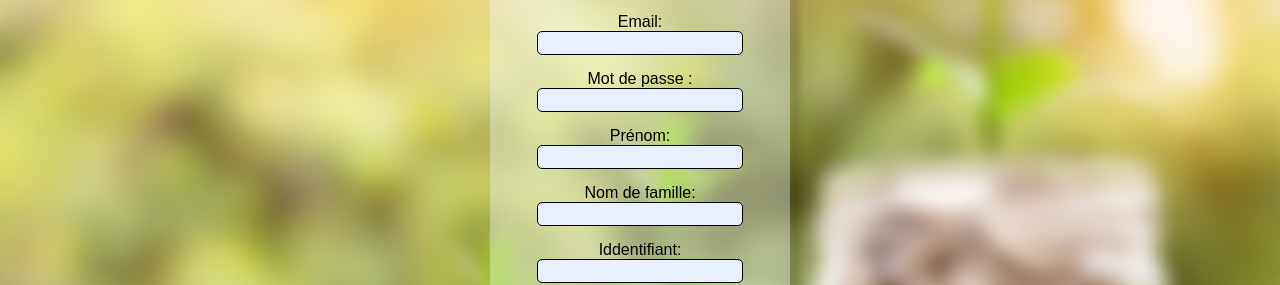
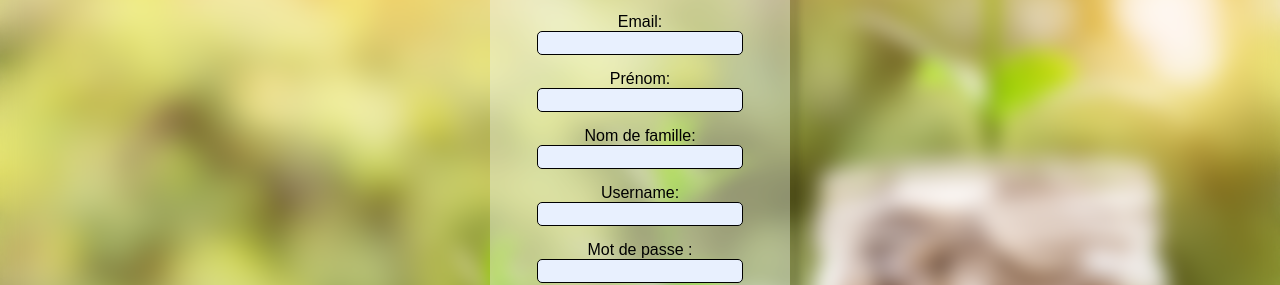
Before and after one commit to mehdi660/ArgentBankProject, a React (Create React App) app in the folder Frontend/: page /signup in a window 1280 px wide. Shown: the part 523-808 px from the top of the page. Built offline with nearby package versions, Linux system fonts and the light colour scheme.

Commit message:
refactorisation du formulaire signUp

```diff
--- a/Frontend/src/components/Header.js
+++ b/Frontend/src/components/Header.js
@@ -1,9 +1,11 @@
 import React from "react";
-import { NavLink } from "react-router-dom";
+import { NavLink, useLocation } from "react-router-dom";
 import Logo from "../assets/img/argentBankLogo.png";
 import sign from "../assets/img/icons8-nom-24.png";
 
 const Header = () => {
+  const location = useLocation(); // Obtenir l'emplacement actuel
+
   return (
     <header className="conteneur-hdr">
       <div className="logo">
@@ -15,7 +17,13 @@ const Header = () => {
         <ul>
           <NavLink to="/login">
             <img src={sign} alt="sign in" />
-            <li className="nav-active">S'identifier/Créer un compte</li>
+            <li
+              className={location.pathname === "/profile" ? "nav-active" : ""}
+            >
+              {location.pathname === "/profile"
+                ? "Se déconnecter"
+                : "S'identifier/Créer un compte"}
+            </li>
           </NavLink>
         </ul>
       </div>
--- a/Frontend/src/components/LoginForm.js
+++ b/Frontend/src/components/LoginForm.js
@@ -28,7 +28,6 @@ const LoginForm = () => {
       if (response.body.token) {
         localStorage.setItem("token", response.body.token);
         console.log("Connexion réussie ! Token:", response.body.token);
-
         dispatch(setSignInData({ response }));
         navigate("/profile");
       } else {
@@ -52,6 +51,7 @@ const LoginForm = () => {
                 Nom d'utilisateur (email) :
               </label>
               <input
+                autoComplete="username"
                 value={username}
                 type="email"
                 className="email"
@@ -63,6 +63,7 @@ const LoginForm = () => {
                 Mot de passe :
               </label>
               <input
+                autoComplete="password"
                 value={password}
                 type="password"
                 className="password"
--- a/Frontend/src/components/SignUpForm.js
+++ b/Frontend/src/components/SignUpForm.js
@@ -1,6 +1,55 @@
 import React from "react";
+import { useState } from "react";
+import { makeApiRequest } from "../service/callApi";
+import { useNavigate } from "react-router-dom";
 
 const SignUp = () => {
+  const navigate = useNavigate();
+
+  const [formValues, setFormValues] = useState({
+    email: "",
+    password: "",
+    firstName: "",
+    lastName: "",
+    username: "",
+  });
+
+  const isEmailValid = formValues.email.includes("@");
+  const isUsernameValid = /^[A-Za-z]+$/.test(formValues.username);
+
+  const checks = {
+    email: formValues.email.length >= 3 && isEmailValid,
+    password: formValues.password.length >= 6,
+    firstName: formValues.firstName.length >= 2,
+    lastName: formValues.lastName.length >= 2,
+    username: formValues.username.length >= 5 && isUsernameValid,
+  };
+
+  const [errorMessage, setErrorMessage] = useState("");
+
+  const handleChange = (e) => {
+    const { name, value } = e.target;
+    setFormValues((prevValues) => ({
+      ...prevValues,
+      [name]: value,
+    }));
+  };
+
+  const handleSignUp = async (e) => {
+    e.preventDefault();
+    setErrorMessage(true);
+
+    if (Object.values(checks).every((check) => check)) {
+      console.log("Tout est bon !");
+      try {
+        await makeApiRequest("signup", null, formValues);
+        navigate("/profile");
+      } catch (error) {
+        console.error("Error during sign-up:", error);
+      }
+    }
+  };
+
   return (
     <main className="login">
       <div className="blur-container">
@@ -8,22 +57,73 @@ const SignUp = () => {
         <section className="modal-form">
           <div id="signup-container" className="form-ctnr">
             <h3>Créer un compte</h3>
-            <form action="">
+            <form onSubmit={handleSignUp}>
               <label htmlFor="email">Email: </label>
-              <input type="email" className="email" size="30" required />
+              <input
+                value={formValues.email}
+                type="email"
+                className="email"
+                size="30"
+                name="email"
+                onChange={handleChange}
+              />
+              {!checks.email && errorMessage && (
+                <p>
+                  L'email doit contenir au minimum 3 caractéres, et le symbole
+                  "@"
+                </p>
+              )}
+
+              <label htmlFor="prenom">Prénom: </label>
+              <input
+                value={formValues.firstName}
+                type="text"
+                name="firstName"
+                className="prenom"
+                size="30"
+                onChange={handleChange}
+              />
+              {!checks.firstName && errorMessage && (
+                <p>Le prénom doit contenir au minimum 2 caractéres</p>
+              )}
+
+              <label htmlFor="famille">Nom de famille: </label>
+              <input
+                value={formValues.lastName}
+                type="text"
+                name="lastName"
+                className="famille"
+                size="30"
+                onChange={handleChange}
+              />
+              {!checks.lastName && errorMessage && (
+                <p>Le nom de famille doit contenir au minimum 2 caractéres</p>
+              )}
+
+              <label htmlFor="username">Username: </label>
+              <input
+                value={formValues.username}
+                type="text"
+                name="username"
+                className="username"
+                size="30"
+                onChange={handleChange}
+              />
+              {!checks.username && errorMessage && (
+                <p>L'username doit contenir au minimum 5 caractéres</p>
+              )}
+
               <label htmlFor="password">Mot de passe :</label>
               <input
+                value={formValues.password}
                 type="password"
+                name="password"
                 className="password"
-                name="password"
-                required
+                onChange={handleChange}
               />
-              <label htmlFor="prenom">Prénom: </label>
-              <input type="text" className="prenom" size="30" required />
-              <label htmlFor="famille">Nom de famille: </label>
-              <input type="text" className="famille" size="30" required />
-              <label htmlFor="username">Iddentifiant: </label>
-              <input type="text" className="username" size="30" required />
+              {!checks.password && errorMessage && (
+                <p>Le mot de passe doit contenir au minimum 6 caractéres</p>
+              )}
               <input
                 className="submit"
                 type="submit"
--- a/Frontend/src/pages/Profile.js
+++ b/Frontend/src/pages/Profile.js
@@ -2,10 +2,12 @@ import React from "react";
 import Header from "../components/Header";
 const Profile = () => {
   return (
-    <div>
+    <>
       <Header />
-      <h1>hello</h1>
-    </div>
+      <main>
+        <h1>hello</h1>
+      </main>
+    </>
   );
 };
 
```
Also changed, not shown: Frontend/src/feature/Profile.js (added, +16 -0 lines).
